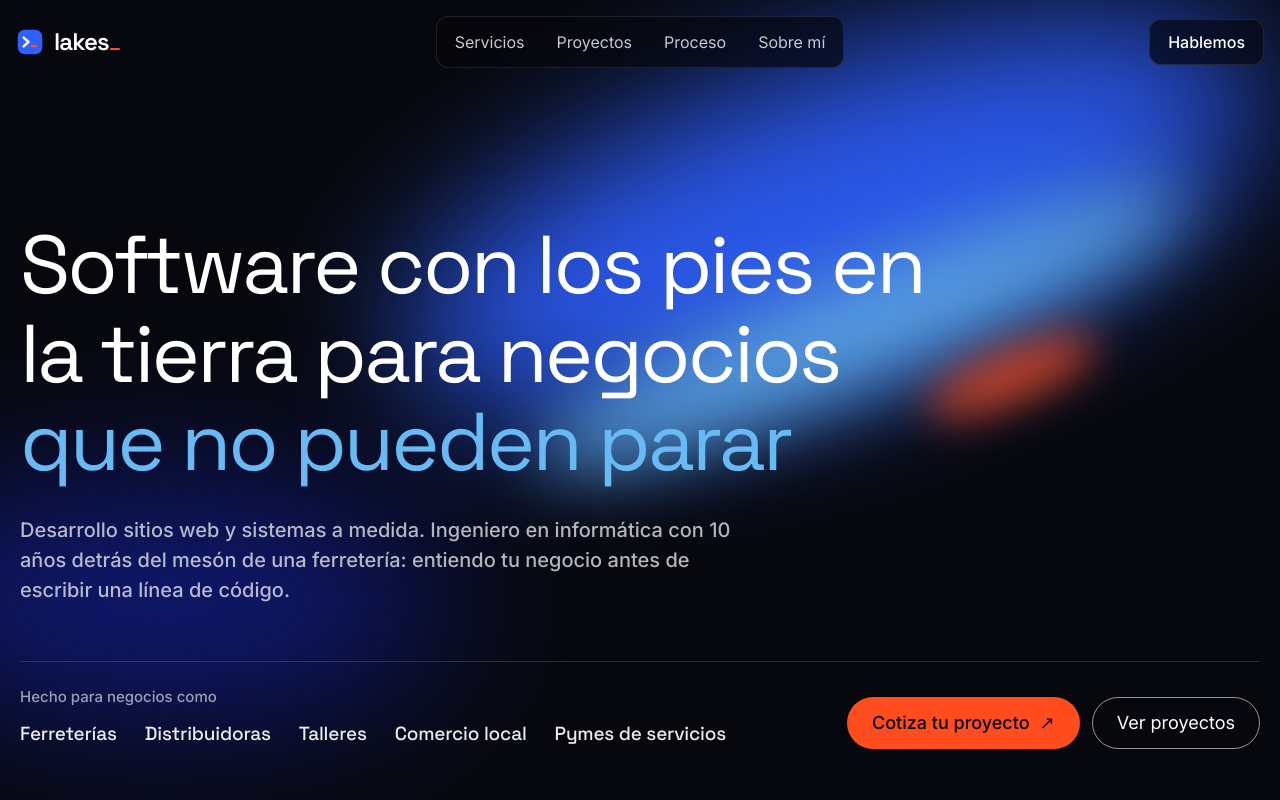
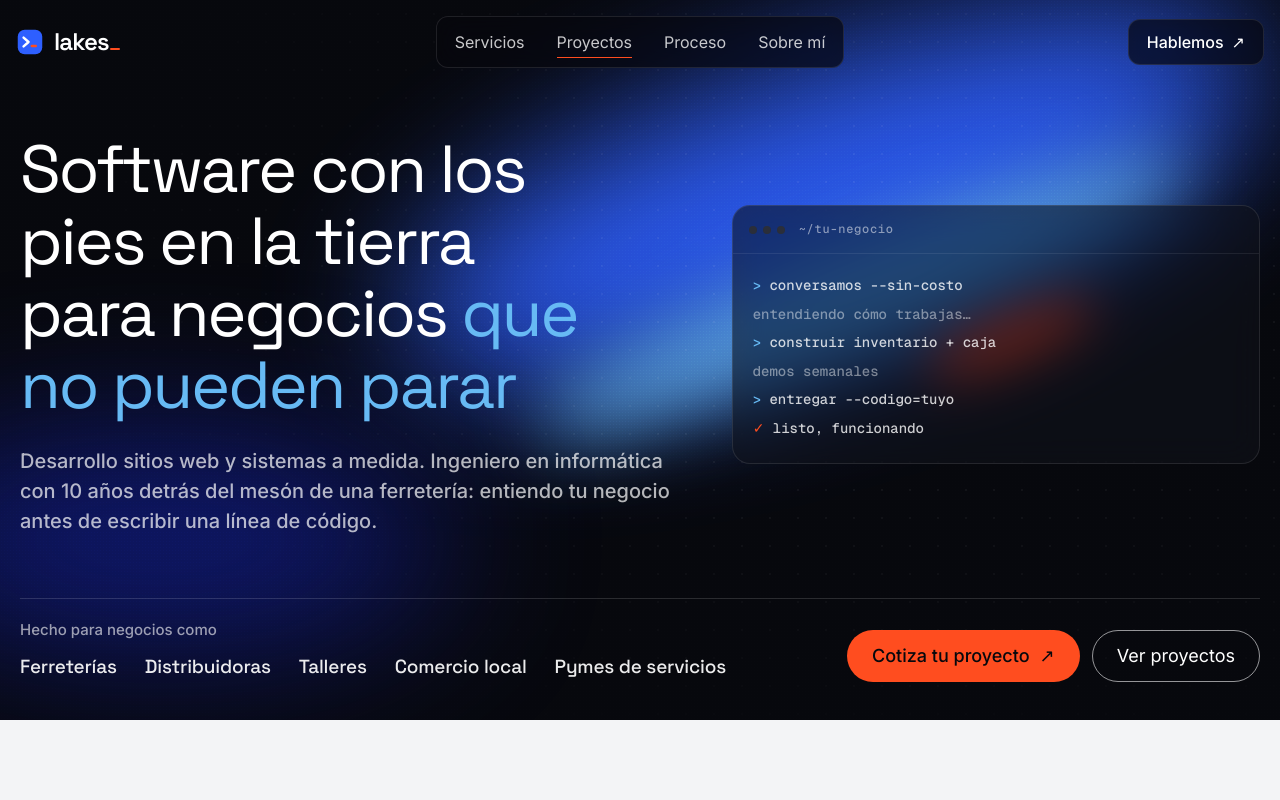
Before and after one commit to lakessoluciones/lakes-web, a plain HTML site: page index.html in a window 1280 px wide. Shown: the top 800 px of the page. Drawn offline with nearby package versions, Linux system fonts and the light colour scheme; a web font is replaced by a local one.

Commit message:
Hero compacto con terminal, nav unificada al bajar y movimiento sutil
Co-Authored-By: Claude Sonnet 5.5 <noreply@anthropic.com>
Claude-Session: https://claude.ai/code/session_01HbkqT8LFTuxWK11wYhraQZ

```diff
--- a/index.html
+++ b/index.html
@@ -65,6 +65,8 @@ h1,h2,h3{margin:0;font-family:var(--f-display);text-wrap:balance}
 .pill-glass{color:var(--white);background:rgba(7,8,13,.5);border-color:rgba(255,255,255,.25)}
 .pill-ink{background:var(--ink);color:var(--white)}
 .pill-ink:hover{background:var(--blue)}
+.arr{display:inline-block;transition:transform .2s cubic-bezier(.2,.8,.2,1)}
+.pill:hover .arr,.nav-cta:hover .arr{transform:translate(3px,-3px)}
 .pill:focus-visible,a:focus-visible{outline:2px solid var(--blue);outline-offset:3px}
 
 
@@ -77,7 +79,9 @@ h1,h2,h3{margin:0;font-family:var(--f-display);text-wrap:balance}
 
 /* Hero */
 .hero-shell{padding:0}
-.hero{min-height:max(640px,100svh);border-radius:0;display:flex;flex-direction:column;padding:120px max(20px,calc((100vw - 1280px)/2 + 16px)) clamp(32px,4vw,56px)}
+.hero{min-height:min(720px,92svh);border-radius:0;display:flex;flex-direction:column;padding:104px max(20px,calc((100vw - 1280px)/2 + 16px)) clamp(28px,3vw,40px)}
+.hero-main{display:grid;grid-template-columns:1.25fr 1fr;gap:clamp(24px,4vw,64px);align-items:center;margin:auto 0}
+@media (max-width:980px){.hero-main{grid-template-columns:1fr}.term{display:none}}
 .hero .light i:nth-child(1){width:70%;height:38%;left:30%;top:8%;background:var(--blue);transform:rotate(-18deg);filter:blur(70px)}
 .hero .light i:nth-child(2){width:55%;height:14%;left:40%;top:34%;background:var(--sky);transform:rotate(-22deg);filter:blur(36px);opacity:.75}
 .hero .light i:nth-child(3){width:45%;height:30%;left:-10%;top:60%;background:var(--night);filter:blur(80px)}
@@ -87,24 +91,49 @@ h1,h2,h3{margin:0;font-family:var(--f-display);text-wrap:balance}
 .nav-in>*{pointer-events:auto}
 .logo{display:flex;align-items:center;gap:10px;font-family:var(--f-display);font-weight:600;font-size:24px;color:var(--white);justify-self:start;transition:color .15s ease}
 .nav.on-light .logo{color:var(--ink)}
-.nav.on-light .nav-links,.nav.on-light .nav-cta{background:rgba(7,8,13,.88)}
+.nav.on-light .nav-links,.nav.on-light .nav-cta{background:rgba(255,255,255,.82);border-color:var(--ash)}
+.nav::before{content:"";position:absolute;inset:-16px 0 -14px;background:linear-gradient(var(--mist) 55%,rgba(243,244,246,0));opacity:0;transition:opacity .2s ease;pointer-events:none}
+.nav.on-light::before{opacity:1}
+.nav.on-light .nav-links a{color:var(--muted)}
+.nav.on-light .nav-links a:hover{color:var(--ink);background:rgba(7,8,13,.05)}
+.nav.on-light .nav-cta{color:var(--ink)}
+.nav.on-light .nav-cta:hover{background:var(--orange);border-color:var(--orange)}
 .nav-links,.nav-cta{background:rgba(7,8,13,.72);-webkit-backdrop-filter:blur(14px) saturate(140%);backdrop-filter:blur(14px) saturate(140%);border:1px solid rgba(255,255,255,.1);border-radius:12px}
-.nav-links{display:flex;gap:4px;padding:4px}
-.nav-links a{padding:9px 14px;border-radius:8px;font-size:16px;font-weight:400;color:rgba(255,255,255,.78);transition:color .15s ease,background-color .15s ease}
+.nav-links{display:flex;gap:4px;padding:4px;transition:background-color .2s ease,border-color .2s ease}
+.nav-links a{position:relative;padding:9px 14px;border-radius:8px;font-size:16px;font-weight:400;color:rgba(255,255,255,.78);transition:color .15s ease,background-color .15s ease}
+.nav-links a::after{content:"";position:absolute;left:14px;right:14px;bottom:5px;height:1px;background:var(--orange);transform:scaleX(0);transform-origin:0 50%;transition:transform .25s cubic-bezier(.2,.8,.2,1)}
+.nav-links a:hover::after,.nav-links a.act::after{transform:scaleX(1)}
 .nav-links a:hover{color:var(--white);background:rgba(255,255,255,.08)}
-.nav-cta{justify-self:end;display:inline-flex;align-items:center;height:46px;padding:0 18px;font-size:16px;font-weight:500;color:var(--white);transition:background-color .15s ease,color .15s ease,border-color .15s ease}
+.nav-cta{justify-self:end;gap:8px;display:inline-flex;align-items:center;height:46px;padding:0 18px;font-size:16px;font-weight:500;color:var(--white);transition:background-color .15s ease,color .15s ease,border-color .15s ease}
 .nav-cta:hover{background:var(--orange);border-color:var(--orange);color:var(--ink)}
 .nav a:focus-visible{outline:2px solid var(--sky);outline-offset:2px}
 @media (max-width:860px){.nav-links{display:none}.nav-in{grid-template-columns:1fr auto}}
-.hero-body{margin-top:auto;padding-top:40px;display:grid;gap:28px;max-width:980px}
-.hero h1{font-weight:400;font-size:clamp(44px,6.4vw,84px);line-height:1.08;letter-spacing:-.035em}
+.hero-body{display:grid;gap:24px}
+.hero h1{font-weight:400;font-size:clamp(40px,5.2vw,72px);line-height:1.08;letter-spacing:-.035em}
 .hero h1 span{color:var(--sky)}
 .hero .sub{font-size:clamp(17px,1.6vw,20px);color:rgba(255,255,255,.7);max-width:56ch}
-.hero-foot{display:flex;flex-wrap:wrap;justify-content:space-between;align-items:end;gap:28px;margin-top:56px;padding-top:24px;border-top:1px solid rgba(255,255,255,.14)}
+.hero-foot{display:flex;flex-wrap:wrap;justify-content:space-between;align-items:end;gap:28px;margin-top:32px;padding-top:20px;border-top:1px solid rgba(255,255,255,.14)}
 .trust{display:grid;gap:12px}
 .trust p{font-size:15px;color:rgba(255,255,255,.6)}
 .trust div{display:flex;flex-wrap:wrap;gap:20px 28px;font-family:var(--f-display);font-size:19px;font-weight:500;letter-spacing:-.01em;color:rgba(255,255,255,.92)}
 .ctas{display:flex;gap:12px;flex-wrap:wrap}
+/* Terminal */
+.grid-dots{position:absolute;inset:0;z-index:-1;opacity:.5;background-image:radial-gradient(rgba(255,255,255,.16) 1px,transparent 1px);background-size:28px 28px;-webkit-mask-image:radial-gradient(70% 70% at 70% 40%,#000,transparent);mask-image:radial-gradient(70% 70% at 70% 40%,#000,transparent)}
+.term{background:rgba(17,19,26,.6);-webkit-backdrop-filter:blur(16px) saturate(140%);backdrop-filter:blur(16px) saturate(140%);border:1px solid rgba(255,255,255,.1);border-radius:18px;font-family:var(--f-mono);font-size:14px;line-height:1.9;color:rgba(255,255,255,.8);overflow:hidden}
+.term-bar{display:flex;align-items:center;gap:6px;padding:12px 16px;border-bottom:1px solid rgba(255,255,255,.08);font-size:12px;color:rgba(255,255,255,.5)}
+.term-bar i{width:8px;height:8px;border-radius:50%;background:#2A2E3A}
+.term-bar span{margin-left:8px;letter-spacing:.06em}
+.term-body{padding:18px 20px 22px;display:grid;gap:2px}
+.term-body p{margin:0;white-space:nowrap}
+.term .p{color:var(--sky)}.term .ok{color:var(--orange)}.term .d{color:rgba(255,255,255,.45)}
+.term-body p{opacity:0;animation:line .4s ease forwards}
+.term-body p:nth-child(1){animation-delay:.3s}.term-body p:nth-child(2){animation-delay:.8s}.term-body p:nth-child(3){animation-delay:1.3s}.term-body p:nth-child(4){animation-delay:1.8s}.term-body p:nth-child(5){animation-delay:2.3s}.term-body p:nth-child(6){animation-delay:2.8s}
+@keyframes line{from{opacity:0;transform:translateX(-6px)}to{opacity:1;transform:none}}
+/* Barra de progreso */
+.progress{position:fixed;top:0;left:0;height:2px;width:100%;background:var(--blue);transform-origin:0 50%;transform:scaleX(0);z-index:60;pointer-events:none}
+/* Revelado al hacer scroll */
+.rv{opacity:0;transform:translateY(14px);transition:opacity .6s cubic-bezier(.2,.8,.2,1),transform .6s cubic-bezier(.2,.8,.2,1);transition-delay:var(--d,0s)}
+.rv.in{opacity:1;transform:none}
 
 /* Secciones claras */
 section{padding-block:clamp(56px,7vw,96px)}
@@ -125,10 +154,12 @@ section{padding-block:clamp(56px,7vw,96px)}
 .sec-top h2{font-weight:500;font-size:clamp(30px,3.6vw,48px);letter-spacing:-.03em;line-height:1.1;max-width:18ch}
 .rows{border-top:1px solid var(--ash)}
 .srow{display:grid;grid-template-columns:1.1fr 1.4fr auto;gap:24px;align-items:center;padding-block:28px;border-bottom:1px solid var(--ash)}
+.srow h3,.srow p{transition:transform .25s cubic-bezier(.2,.8,.2,1),color .15s ease}
+.srow:hover h3{transform:translateX(8px)}
 .srow h3{font-weight:500;font-size:clamp(22px,2.4vw,30px);letter-spacing:-.02em}
 .srow p{color:var(--muted);font-size:17px}
 .srow .go{width:48px;height:48px;border-radius:50%;border:1px solid var(--ash);display:grid;place-items:center;transition:color .15s ease,background-color .15s ease,border-color .15s ease}
-.srow:hover .go{background:var(--ink);color:var(--white);border-color:var(--ink)}
+.srow:hover .go{transform:rotate(0);background:var(--ink);color:var(--white);border-color:var(--ink)}
 @media (max-width:760px){.srow{grid-template-columns:1fr auto}.srow p{grid-column:1/-1;grid-row:2}}
 
 /* Proyectos */
@@ -141,6 +172,8 @@ section{padding-block:clamp(56px,7vw,96px)}
 .chips{position:absolute;top:18px;left:18px;display:grid;gap:6px;justify-items:start;z-index:2}
 .chip{background:var(--white);color:var(--ink);border-radius:var(--pill);padding:8px 16px;font-size:14px;font-weight:600;line-height:20px}
 .chip.o{background:var(--orange)}
+.visual{transition:transform .3s cubic-bezier(.2,.8,.2,1)}
+.tile:hover .visual{transform:scale(.985)}
 .tile h3{font-weight:500;font-size:20px;letter-spacing:-.01em;font-family:var(--f-body)}
 .tile p{color:var(--muted);font-size:16px}
 /* mockup dentro del tile 1 */
@@ -212,7 +245,7 @@ footer{padding-block:72px 40px}
 .bigmark{font-family:var(--f-display);font-weight:500;letter-spacing:-.05em;font-size:26px;line-height:1;color:var(--ink);margin-top:32px;display:flex;align-items:center;gap:10px}
 .bigmark svg{width:28px;height:28px;flex:none}
 .note{font-size:13px;color:var(--muted);margin-top:16px}
-@media (prefers-reduced-motion:reduce){*{transition:none!important}html{scroll-behavior:auto}}
+@media (prefers-reduced-motion:reduce){*,*::after{transition:none!important;animation:none!important}html{scroll-behavior:auto}.rv,.term-body p{opacity:1!important;transform:none!important}.progress{display:none}}
 span.lkw{white-space:nowrap;font-family:inherit!important;font-weight:inherit!important;display:inline!important;font-size:inherit!important;margin:0!important;opacity:1!important;letter-spacing:inherit!important;text-transform:none!important}
 span.cur{display:inline-block!important;font-size:inherit!important;width:.42em;height:.09em;margin:0 0 0 .06em!important;padding:0!important;opacity:1!important;letter-spacing:0!important;background:#FF4D1F;border-radius:.045em;vertical-align:baseline}
 .logo{letter-spacing:-.04em}
@@ -234,20 +267,35 @@ span.cur{display:inline-block!important;font-size:inherit!important;width:.42em;
 </svg>
 
 <a class="skip" href="#problema">Saltar al contenido</a>
+<div class="progress" id="pg" aria-hidden="true"></div>
 <nav class="nav" id="nav" aria-label="Principal">
   <div class="nav-in">
     <a class="logo" href="#inicio"><svg width="28" height="28" aria-hidden="true"><use href="#iso"/></svg><span class="lkw">lakes<span class="cur" aria-hidden="true"></span></span></a>
     <div class="nav-links"><a href="#servicios">Servicios</a><a href="#trabajo">Proyectos</a><a href="#proceso">Proceso</a><a href="#sobre-mi">Sobre mí</a></div>
-    <a class="nav-cta" href="#contacto">Hablemos</a>
+    <a class="nav-cta" href="#contacto">Hablemos <span class="arr" aria-hidden="true">↗</span></a>
   </div>
 </nav>
 <div class="hero-shell" id="inicio">
   <header class="panel hero">
     <div class="light" aria-hidden="true"><i></i><i></i><i></i><i></i></div>
     <div class="grain" aria-hidden="true"></div>
+    <div class="grid-dots" aria-hidden="true"></div>
+    <div class="hero-main">
     <div class="hero-body">
       <h1>Software con los pies en la tierra para negocios <span>que no pueden parar</span></h1>
       <p class="sub">Desarrollo sitios web y sistemas a medida. Ingeniero en informática con 10 años detrás del mesón de una ferretería: entiendo tu negocio antes de escribir una línea de código.</p>
+    </div>
+    <div class="term" aria-hidden="true">
+      <div class="term-bar"><i></i><i></i><i></i><span>~/tu-negocio</span></div>
+      <div class="term-body">
+        <p><span class="p">&gt;</span> conversamos --sin-costo</p>
+        <p class="d">  entendiendo cómo trabajas…</p>
+        <p><span class="p">&gt;</span> construir inventario + caja</p>
+        <p class="d">  demos semanales</p>
+        <p><span class="p">&gt;</span> entregar --codigo=tuyo</p>
+        <p><span class="ok">✓</span> listo, funcionando</p>
+      </div>
+    </div>
     </div>
     <div class="hero-foot">
       <div class="trust">
@@ -384,7 +432,14 @@ const WHATSAPP = "";
 if (WHATSAPP) { const a = document.getElementById("wa"); a.href = "https://wa.me/" + WHATSAPP + "?text=" + encodeURIComponent("Hola, quiero cotizar un proyecto"); a.hidden = false; }
 const nav=document.getElementById("nav"),hero=document.querySelector(".hero");
 const navTone=()=>nav.classList.toggle("on-light",hero.getBoundingClientRect().bottom<44);
-addEventListener("scroll",navTone,{passive:true});navTone();
+const bar=document.getElementById("pg");
+const secs=[...document.querySelectorAll(".nav-links a")].map(a=>[a,document.querySelector(a.getAttribute("href"))]);
+const onScroll=()=>{navTone();const h=document.documentElement;bar.style.transform="scaleX("+(scrollY/(h.scrollHeight-innerHeight||1))+")";let cur=null;secs.forEach(([a,t])=>{if(t&&t.getBoundingClientRect().top<innerHeight*.4)cur=a});secs.forEach(([a])=>a.classList.toggle("act",a===cur))};
+addEventListener("scroll",onScroll,{passive:true});onScroll();
+if(!matchMedia("(prefers-reduced-motion:reduce)").matches&&"IntersectionObserver" in window){
+  const io=new IntersectionObserver(es=>es.forEach(e=>{if(e.isIntersecting){e.target.classList.add("in");io.unobserve(e.target)}}),{rootMargin:"0px 0px -8% 0px"});
+  document.querySelectorAll("main section .sec-top,.problems h3,.statement,.srow,.tile,.about-body,.step,.quote,.final>*").forEach((el,i)=>{el.classList.add("rv");el.style.setProperty("--d",(i%4)*.07+"s");io.observe(el)});
+}else{document.querySelectorAll(".rv").forEach(e=>e.classList.add("in"))}
 document.getElementById("y").textContent = new Date().getFullYear();
 </script>
 </body>
```
